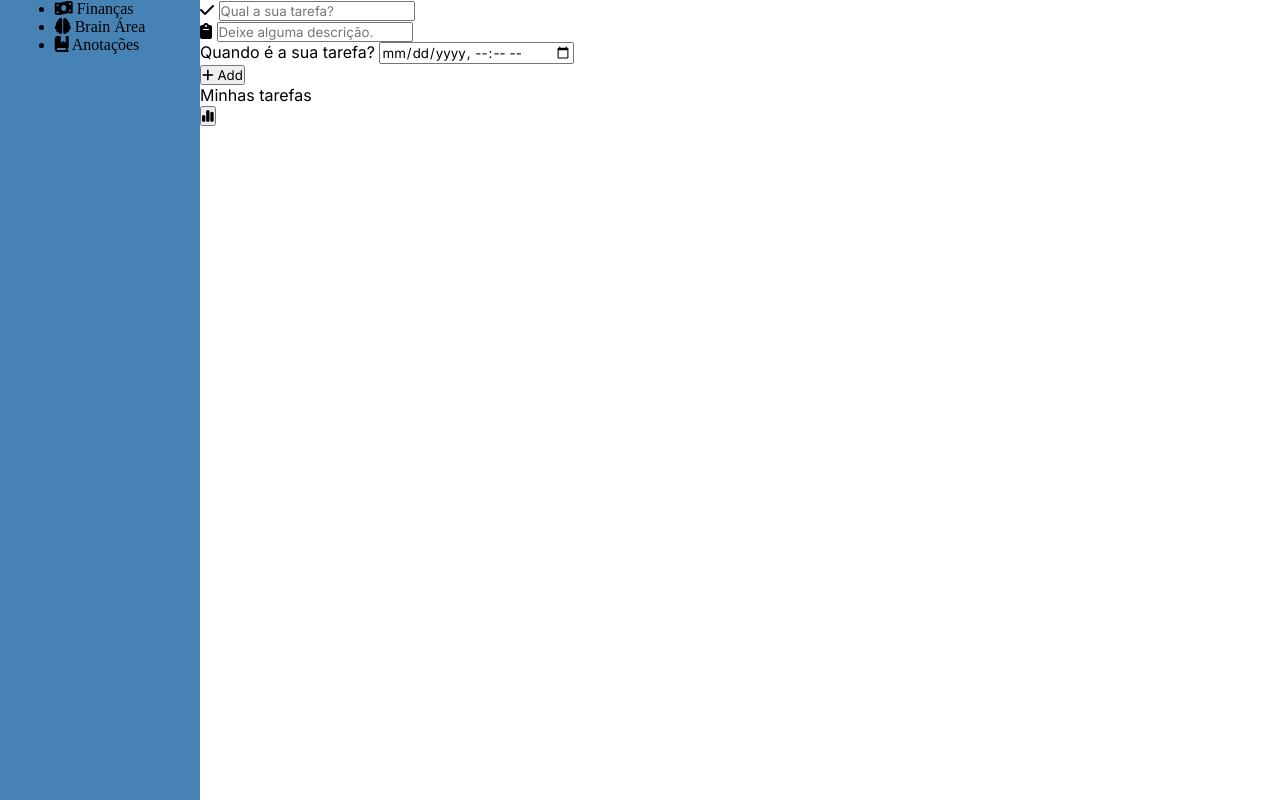
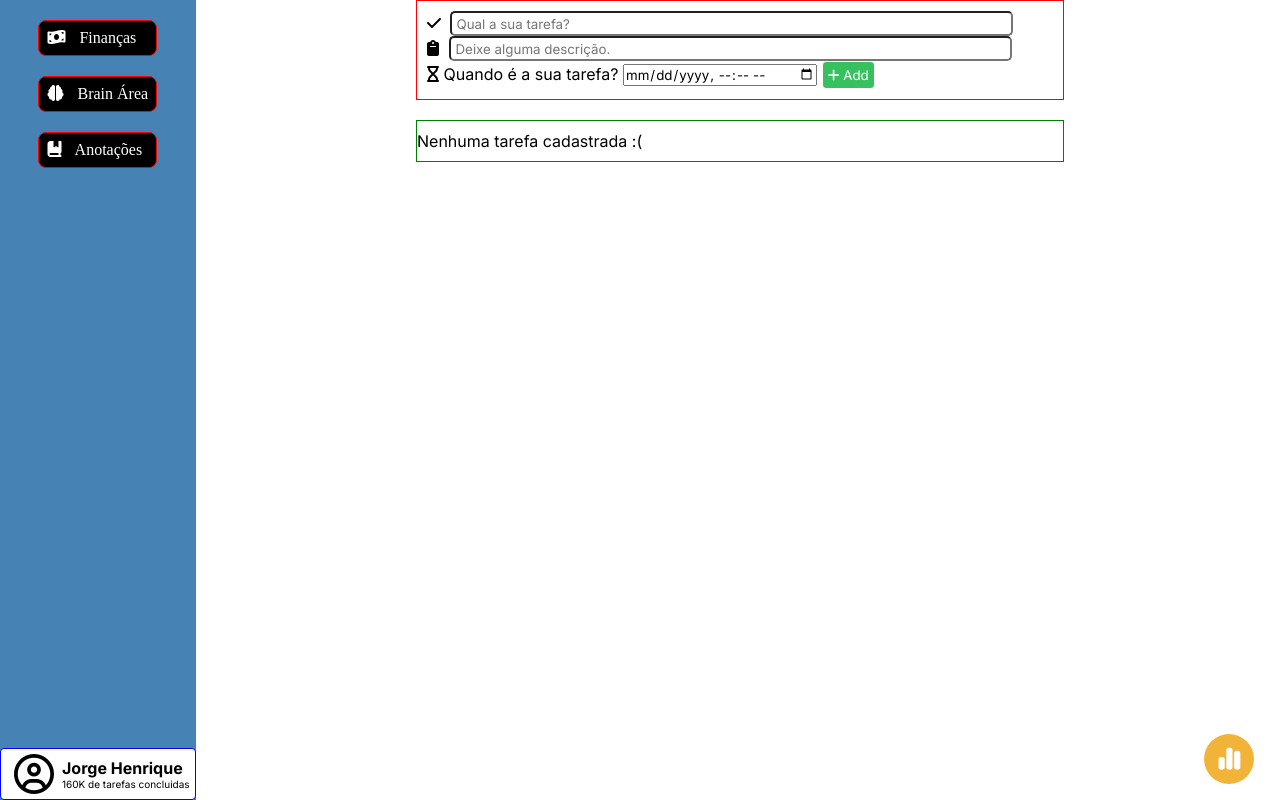
Before and after one commit to Jorggrandi/Task.err, a plain HTML site: page index.html in a window 1280 px wide. Drawn offline with nearby package versions, Linux system fonts and the light colour scheme; a web font is replaced by a local one.

Commit message:
Progressos na estilizaç~ão

```diff
--- a/index.html
+++ b/index.html
@@ -11,9 +11,9 @@
 <body>
 
     <nav id="sidebar">
-        <ul>
+        <ul id="lista-tarefas">
             <li class="menu-itens">
-                <i class="fa-solid fa-money-bill-wave"></i>
+                <i class="fa-solid fa-money-bill-wave" class="icones-task"></i>
                  Finanças
             </li>
             <li class="menu-itens">
@@ -25,6 +25,14 @@
                  Anotações
             </li>
         </ul>
+
+        <div id="foto">
+            <i class="fa-regular fa-circle-user" id="avatar" ></i>
+            <div id="user-area">
+                <span>Jorge Henrique</span>
+                <p>160K de tarefas concluidas</p>
+            </div>
+        </div>
     </nav>
 
     <form action="">
@@ -39,21 +47,26 @@
         </div>
 
         <div id="campo-time">
+            <i class="fa-solid fa-hourglass"></i>
             <label for="input-time">Quando é a sua tarefa?</label>
             <input type="datetime-local" id="input-time" required>
-        </div>
 
-        <button>
+            <button id="add-button">
             <i class="fa-solid fa-plus"></i>
             <span>Add<span>
         </button>
+        </div>
+
+
 
     </form>
+    <div id="campo-tarefas">
+        <p id="tarefa-message">Minhas tarefas</p>
 
-    <p>Minhas tarefas</p>
-    <ul id="ul-tasks">
+        <ul id="ul-tasks">
 
-    </ul>
+        </ul>
+    </div>
 
     <dialog id="modal">
         <p>Teste de modal</p>
--- a/styles.css
+++ b/styles.css
@@ -12,21 +12,122 @@
 }
 
 #sidebar{
-    list-style: none;
     display: flex;
     flex-direction: column;
+    justify-content: space-between;
     align-items: center;
 }
+#lista-tarefas{
+  list-style: none;
+}
+
 .menu-itens{
   font-family: "Clash Display";
+  border: 0.5px solid red;
+  padding: 8px;
+  border-radius: 8px;
+  margin-top: 20px;
+  background-color: #000000;
+  color: #FFFFFF;
 }
+.menu-itens i{
+  margin-right: 10px;
+}
+#foto{
+  display: flex;
+  flex-direction: row;
+  justify-content: space-between;
+  align-items: center;
+  border: 1px solid blue;
+  border-radius: 4px;
+  background-color: #FFFFFF;
+  padding: 5px;
+}
+
+#foto i{
+  margin-right: 8px;
+  margin-left: 8px;
+}
+#avatar{
+  font-size: 40px;
+}
+
 nav{
   position: absolute;
   left: 0;
-    width: 200px;
   height: 100vh;
   background-color: steelblue;
 }
 body{
     margin-left: 200px;
 }
+#user-area span{
+  font-weight: bold;
+}
+#user-area p{
+  font-size: 10px;
+}
+form{
+  margin: auto;
+  padding: 10px;
+  border: 1px solid red;
+  width: 60%;
+}
+
+#input-tarefa{
+  width: 90%;
+  height: 25px;
+  padding: 5px;
+  border-radius: 5px;
+  margin-left: 4px;
+}
+#input-descricao{
+  width: 90%;
+  height: 25px;
+  padding: 5px;
+  border-radius: 5px;
+  margin-left: 5px;
+}
+
+#add-button{
+  padding: 5px;
+  border-radius: 4px;
+  border: 0.5px solid #FFFFFF;
+  background-color: #36c15e;
+  color: #FFFFFF;
+}
+
+#modalBtn{
+  width: 50px;
+  height: 50px;
+  font-size: 25px;
+  border: 0;
+  color: #FFFFFF;
+  border-radius: 50%;
+  background-color: #f1b439;
+  position: fixed;
+  bottom: 2%;
+  right: 2%;
+}
+#campo-tarefas{
+    border: 1px solid green;
+    width: 60%;
+    margin: auto;
+    margin-top: 20px;
+    display: flex;
+    flex-direction: column;
+    justify-content: space-between;
+}
+
+#tarefa-message{
+    margin-top: 10px;
+    margin-bottom: 10px;
+}
+
+#campo-tarefas{
+    border: 1px solid green;
+}
+.task{
+    margin: 15px;
+    border: 1px solid red
+}
--- a/tasker.js
+++ b/tasker.js
@@ -4,14 +4,10 @@ const inputDescricao = document.querySelector("#input-descricao")
 const inputTime = document.querySelector("#input-time")
 const form = document.querySelector("form")
 const ul = document.querySelector("#ul-tasks")
+const message = document.querySelector("#tarefa-message")
 
 // Lista de tarefas
 let listaTarefas = JSON.parse(localStorage.getItem("tarefa")) || []
-
-// Botões nos inputs
-const checkButton = document.querySelector(".check-button")
-const editButton = document.querySelector(".edit-button")
-const deleteButton = document.querySelector(".delete-button")
 
 // Coloca a data mínima como maior que hoje
 const agora = new Date()
@@ -43,8 +39,7 @@ form.addEventListener("submit", (e) =>{
     const tarefa = {
         tarefa: inputTarefa.value,
         descricao: inputDescricao.value,
-        time: inputTime.value,
-        checked: false,
+        time: inputTime.value
     }
 
     listaTarefas.push(tarefa)
@@ -54,6 +49,7 @@ form.addEventListener("submit", (e) =>{
     inputDescricao.value = ""
     inputTime.value = ""
 
+    mensagem()
     render()
 
 })
@@ -63,6 +59,8 @@ function render(){
     ul.innerText = ``
 
     listaTarefas.forEach((item, index) => {
+
+
 
         const data = dayjs(item.time).format("DD/MM")
         const hora = dayjs(item.time).format("HH:mm")
@@ -76,62 +74,69 @@ function render(){
 
         if (tarefaData.isBefore(limite) || tarefaData.isSame(limite)) {
             ul.innerHTML += `
-                <li class="task">${item.tarefa}</li>
+                <li class="task">${item.tarefa}
+
                 <p>
                     <i class="fa-regular fa-calendar"></i>
                     ${diaSemanaFormat} às ${hora}
                 </p>
-                <button class="check-button"><i class="fa-regular fa-circle-check"></i>Concluir</button>
-                <button class="edit-button"><i class="fa-regular fa-trash-can"></i>Editar</button>
-                <button class="delete-button"><i class="fa-regular fa-trash-can"></i>Excluir</button>
-            `
-        } else {
+
+                <span>
+                    <i class="fa-regular fa-circle-check"></i>
+                    Concluir
+                </span>
+
+                <span>
+                    <i class="fa-solid fa-eraser"></i>
+                    Editar
+                </span>
+
+                <span>
+                    <i class="fa-regular fa-trash-can"></i>
+                    Excluir
+                </span>
+                </li>
+                `
+        }
+        else{
             ul.innerHTML += `
-                <li class="task">${item.tarefa}</li>
+                <li class="task">${item.tarefa}
+                    <p>
+                        <i class="fa-regular fa-calendar"></i>
+                        ${data} às ${hora}
+                    </p>
+                    <span>
+                        <i class="fa-regular fa-circle-check"></i>
+                        Concluir
+                    </span>
+                    <span>
+                        <i class="fa-solid fa-eraser"></i>
+                        Editar
+                    </span>
+                    <span>
+                        <i class="fa-regular fa-trash-can"></i>
+                        Excluir
+                    </span>
+                </li>
 
-                <p><i class="fa-regular fa-calendar"></i>${data} às ${hora}</p>
-                <button class="check-button"><i class="fa-regular fa-circle-check"></i>Concluir</button>
-                <button class="edit-button"><i class="fa-regular fa-trash-can"></i>Editar</button>
-                <button class="delete-button"><i class="fa-regular fa-trash-can"></i>Excluir</button>
-            `
+            `}
 
-
-            deleteButton.addEventListener("click", () =>{
-                confirmar = window.confirm("Tem certeza que deseja apagar essa tarefa")
-
-                if(confirmar == true){
-                    localStorage.removeItem(`tarefa${index}`)
-                    listaTarefas.splice(index,1)
-                }
-                else{
-                    window.alert("Ação cancelada.")
-                }
-
-            checkButton.addEventListener("click", () => {
-
-                let checkedTask = Boolean(item.checked = true)
-
-                let attTask = {
-                    tarefa: item.tarefa,
-                    descricao: item.descricao,
-                    time: item.time,
-                    checked: checkedTask
-
-                }
-                localStorage.setItem(`tarefa${index}`, JSON.stringify(attTask))
-
-            })
-
-
-    })
-}
         console.log(`${item.tarefa} - ${index}`)
         localStorage.setItem(`tarefa${index}`, JSON.stringify(item))
-
-
     })
 }
 
 
 
+
+function mensagem(){
+    if(listaTarefas.length == 0){
+        message.textContent = "Nenhuma tarefa cadastrada :("
+    }
+    else{
+        message.textContent = "Minhas tarefas"
+    }
+}
+
 render()
+mensagem()
```
Lines whose indentation alone changed are shown as unchanged.
